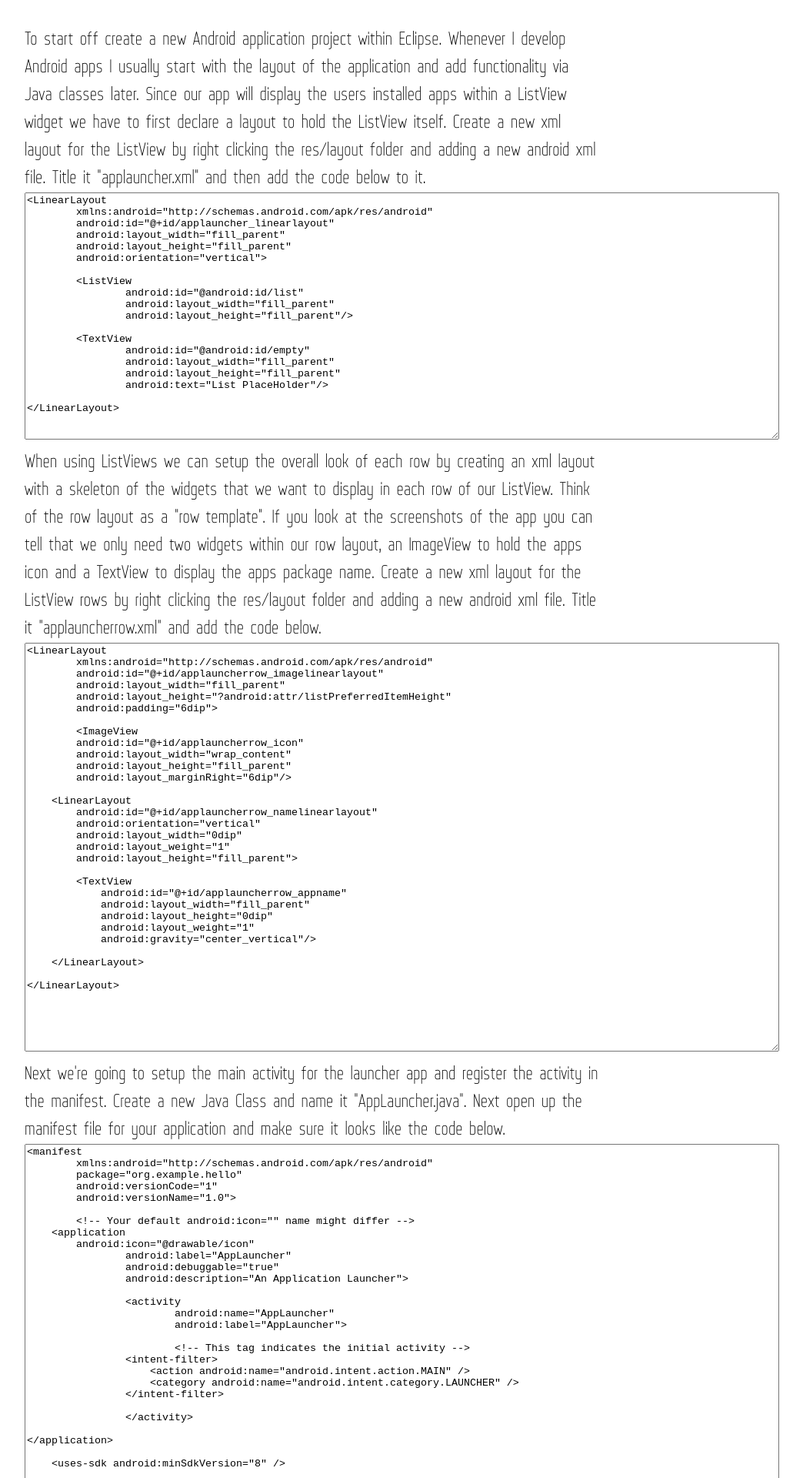
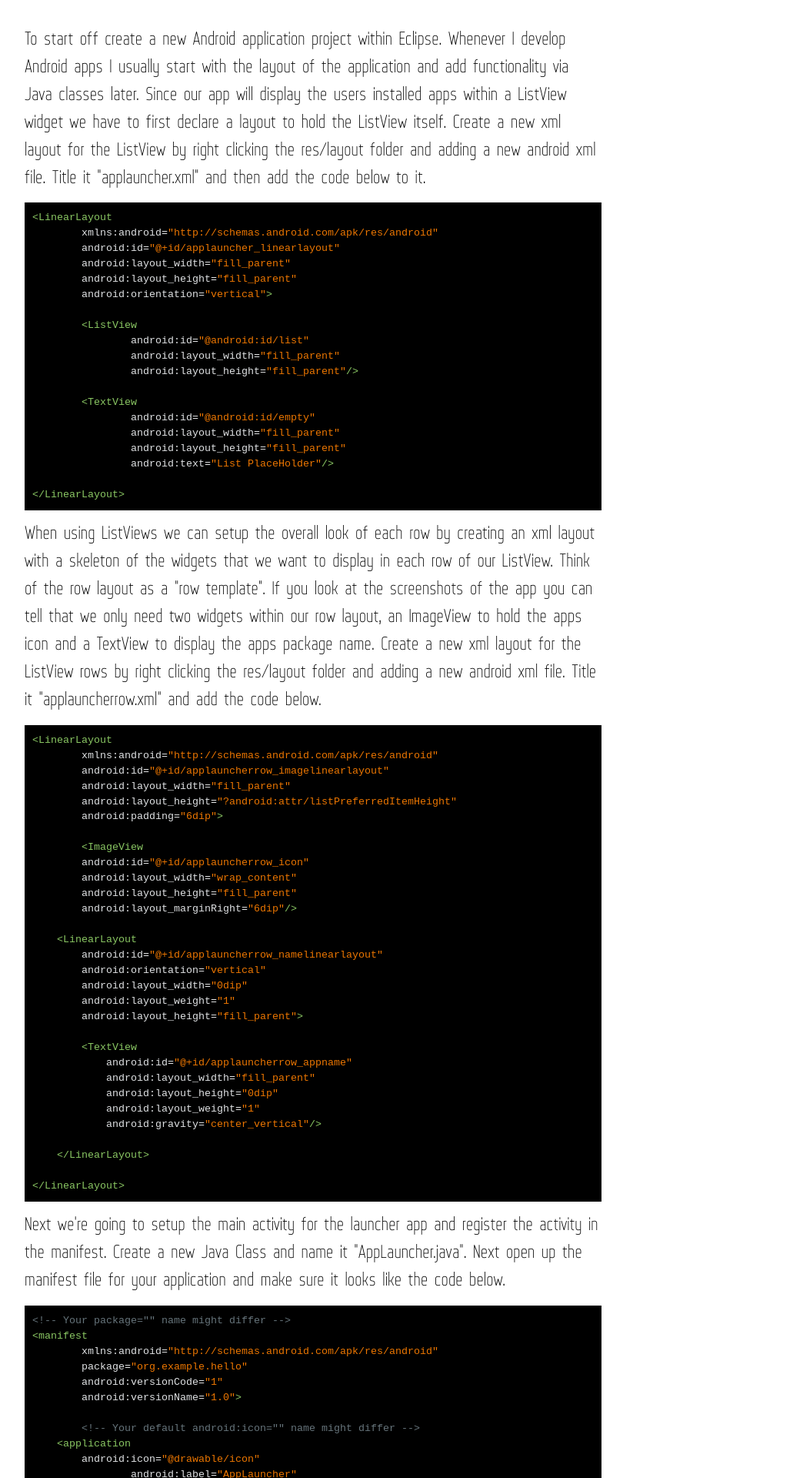
Before and after one commit to taywils/taywils.me, a Jekyll site: the page built from _posts/2011-07-05-buildanapplicationlauncherwithandroid.html, in a window 1280 px wide. Shown: the part 418-2338 px from the top of the page at 77% size, without its empty margins (198-1242 px from the left). Built offline with Jekyll 4.4.1, drawn with Linux system fonts in a browser that asks for light colours; some of the changed text lies outside the part shown.

Commit message:
Fixed some formatting, added new images, updated css

```diff
--- a/_posts/2011-07-05-buildanapplicationlauncherwithandroid.html
+++ b/_posts/2011-07-05-buildanapplicationlauncherwithandroid.html
@@ -13,105 +13,101 @@ To start off create a new Android application project within Eclipse. Whenever I
 
 Create a new xml layout for the ListView by right clicking the res/layout folder and adding a new android xml file. Title it "applauncher.xml" and then add the code below to it.
 
-<textarea rows="21" cols="120">
-<LinearLayout
-	xmlns:android="http://schemas.android.com/apk/res/android"
-	android:id="@+id/applauncher_linearlayout"
-	android:layout_width="fill_parent"
-	android:layout_height="fill_parent"
-	android:orientation="vertical">
+<div class="gcp"> <pre class="prettyprint lang-html">
+&lt;LinearLayout
+	xmlns:android=&quot;http://schemas.android.com/apk/res/android&quot;
+	android:id=&quot;@+id/applauncher_linearlayout&quot;
+	android:layout_width=&quot;fill_parent&quot;
+	android:layout_height=&quot;fill_parent&quot;
+	android:orientation=&quot;vertical&quot;&gt;
 
-	<ListView
-		android:id="@android:id/list"
-		android:layout_width="fill_parent"
-		android:layout_height="fill_parent"/>
+	&lt;ListView
+		android:id=&quot;@android:id/list&quot;
+		android:layout_width=&quot;fill_parent&quot;
+		android:layout_height=&quot;fill_parent&quot;/&gt;
 
-	<TextView
-		android:id="@android:id/empty"
-		android:layout_width="fill_parent"
-		android:layout_height="fill_parent"
-		android:text="List PlaceHolder"/>
+	&lt;TextView
+		android:id=&quot;@android:id/empty&quot;
+		android:layout_width=&quot;fill_parent&quot;
+		android:layout_height=&quot;fill_parent&quot;
+		android:text=&quot;List PlaceHolder&quot;/&gt;
 
-</LinearLayout>
-</textarea>
-<br />
+&lt;/LinearLayout&gt;
+</pre></div>
 When using ListViews we can setup the overall look of each row by creating an xml layout with a skeleton of the widgets that we want to display in each row of our ListView. Think of the row layout as a "row template". If you look at the screenshots of the app you can tell that we only need two widgets within our row layout, an ImageView to hold the apps icon and a TextView to display the apps package name.
 
 Create a new xml layout for the ListView rows by right clicking the res/layout folder and adding a new android xml file. Title it "applauncherrow.xml" and add the code below.
+<div class="gcp"> <pre class="prettyprint lang-html">
+&lt;LinearLayout
+	xmlns:android=&quot;http://schemas.android.com/apk/res/android&quot;
+	android:id=&quot;@+id/applauncherrow_imagelinearlayout&quot;
+	android:layout_width=&quot;fill_parent&quot;
+	android:layout_height=&quot;?android:attr/listPreferredItemHeight&quot;
+	android:padding=&quot;6dip&quot;&gt;
 
-<textarea rows="35" cols="120">
-<LinearLayout
-	xmlns:android="http://schemas.android.com/apk/res/android"
-	android:id="@+id/applauncherrow_imagelinearlayout"
-	android:layout_width="fill_parent"
-	android:layout_height="?android:attr/listPreferredItemHeight"
-	android:padding="6dip">
+	&lt;ImageView
+	android:id=&quot;@+id/applauncherrow_icon&quot;
+	android:layout_width=&quot;wrap_content&quot;
+	android:layout_height=&quot;fill_parent&quot;
+	android:layout_marginRight=&quot;6dip&quot;/&gt;
 
-	<ImageView
-        android:id="@+id/applauncherrow_icon"
-        android:layout_width="wrap_content"
-        android:layout_height="fill_parent"
-        android:layout_marginRight="6dip"/>
+    &lt;LinearLayout
+	android:id=&quot;@+id/applauncherrow_namelinearlayout&quot;
+	android:orientation=&quot;vertical&quot;
+	android:layout_width=&quot;0dip&quot;
+	android:layout_weight=&quot;1&quot;
+	android:layout_height=&quot;fill_parent&quot;&gt;
 
-    <LinearLayout
-    	android:id="@+id/applauncherrow_namelinearlayout"
-        android:orientation="vertical"
-        android:layout_width="0dip"
-        android:layout_weight="1"
-        android:layout_height="fill_parent">
+	&lt;TextView
+	    android:id=&quot;@+id/applauncherrow_appname&quot;
+	    android:layout_width=&quot;fill_parent&quot;
+	    android:layout_height=&quot;0dip&quot;
+	    android:layout_weight=&quot;1&quot;
+	    android:gravity=&quot;center_vertical&quot;/&gt;
 
-        <TextView
-            android:id="@+id/applauncherrow_appname"
-            android:layout_width="fill_parent"
-            android:layout_height="0dip"
-            android:layout_weight="1"
-            android:gravity="center_vertical"/>
+    &lt;/LinearLayout&gt;
 
-    </LinearLayout>
-
-</LinearLayout>
-</textarea>
-<br />
+&lt;/LinearLayout&gt;
+</pre></div>
 Next we're going to setup the main activity for the launcher app and register the activity in the manifest.
 
 Create a new Java Class and name it "AppLauncher.java".
 
 Next open up the manifest file for your application and make sure it looks like the code below.
 
-<!-- Your package="" name might differ -->
-<textarea rows="32" cols="120">
-<manifest
-	xmlns:android="http://schemas.android.com/apk/res/android"
-	package="org.example.hello"
-	android:versionCode="1"
-	android:versionName="1.0">
+<div class="gcp"> <pre class="prettyprint lang-html">
+&lt;!-- Your package=&quot;&quot; name might differ --&gt;
+&lt;manifest
+	xmlns:android=&quot;http://schemas.android.com/apk/res/android&quot;
+	package=&quot;org.example.hello&quot;
+	android:versionCode=&quot;1&quot;
+	android:versionName=&quot;1.0&quot;&gt;
 
-	<!-- Your default android:icon="" name might differ -->
-    <application
-    	android:icon="@drawable/icon"
-		android:label="AppLauncher"
-		android:debuggable="true"
-		android:description="An Application Launcher">
+	&lt;!-- Your default android:icon=&quot;&quot; name might differ --&gt;
+    &lt;application
+    	android:icon=&quot;@drawable/icon&quot;
+		android:label=&quot;AppLauncher&quot;
+		android:debuggable=&quot;true&quot;
+		android:description=&quot;An Application Launcher&quot;&gt;
 
- 		<activity
- 			android:name="AppLauncher"
- 			android:label="AppLauncher">
+ 		&lt;activity
+ 			android:name=&quot;AppLauncher&quot;
+ 			android:label=&quot;AppLauncher&quot;&gt;
 
- 			<!-- This tag indicates the initial activity -->
-	    	<intent-filter>
-	            <action android:name="android.intent.action.MAIN" />
-	            <category android:name="android.intent.category.LAUNCHER" />
-	        </intent-filter>
+ 			&lt;!-- This tag indicates the initial activity --&gt;
+	    	&lt;intent-filter&gt;
+	            &lt;action android:name=&quot;android.intent.action.MAIN&quot; /&gt;
+	            &lt;category android:name=&quot;android.intent.category.LAUNCHER&quot; /&gt;
+	        &lt;/intent-filter&gt;
 
- 		</activity>
+ 		&lt;/activity&gt;
 
-</application>
+&lt;/application&gt;
 
-    <uses-sdk android:minSdkVersion="8" />
+    &lt;uses-sdk android:minSdkVersion=&quot;8&quot; /&gt;
 
-</manifest>
-</textarea>
-<br />
+&lt;/manifest&gt;
+</pre></div>
 Ok so now that the layouts are coded up and the activity is registered within the manifest open up AppLauncher.java and lets begin.
 
 Lets start off with importing all the necessary libraries needed for our app.
--- a/css/style.less
+++ b/css/style.less
@@ -79,14 +79,15 @@ div.post-content {
 }
 
 div.gcp {
-	font-family: Consolas; font-size: 11.5pt;
+	font-family: Consolas;
+	font-size: 10pt;
 
 	/* Google Prettify: enable scrolling */
 	pre.prettyprint {
 		display: block;
 		overflow: auto;
 		width: auto;
-		max-height: 600px;
+		/* max-height: 600px; */
 		white-space: pre;
 		word-wrap: normal;
 		padding: 10px;
```
Also changed, not shown: _posts/2011-06-04-androidwatermark.html (+21 -2 lines), about.html (+3 -4 lines), images/github-icon.png (added), images/google-plus-icon.png (added), images/linkedin-icon.png (added).
